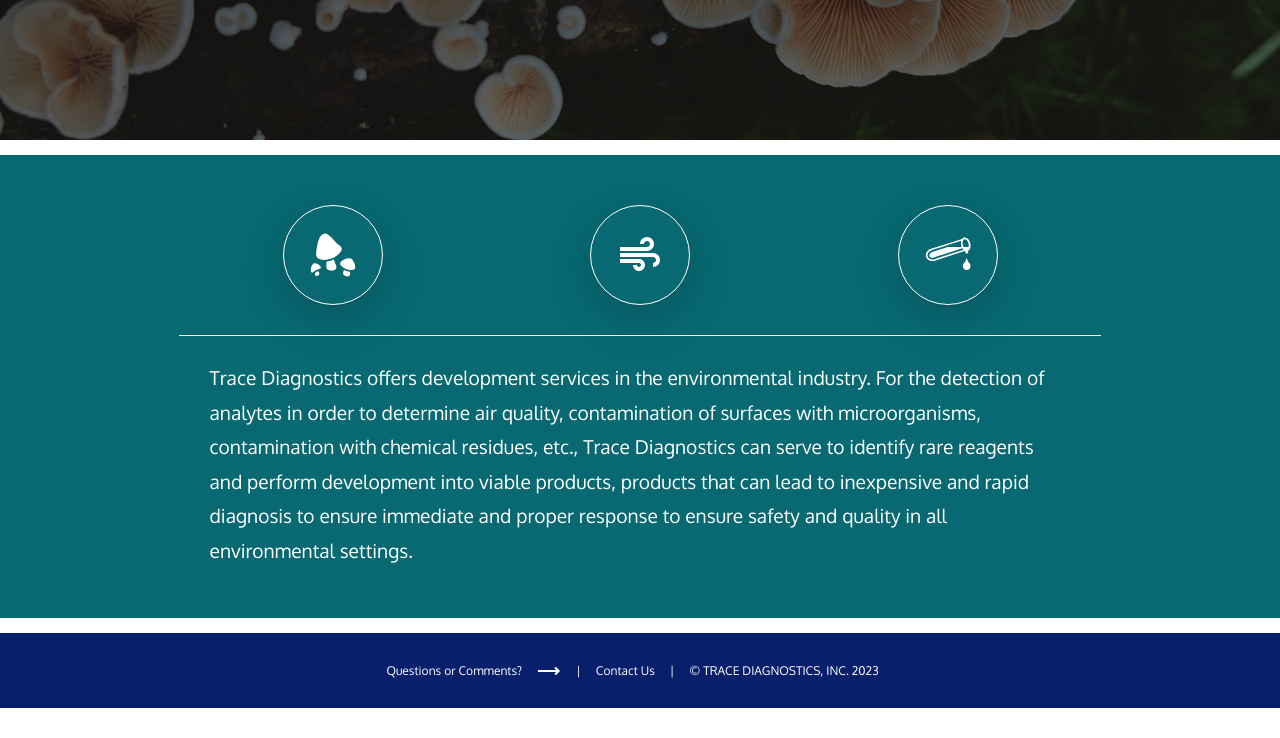
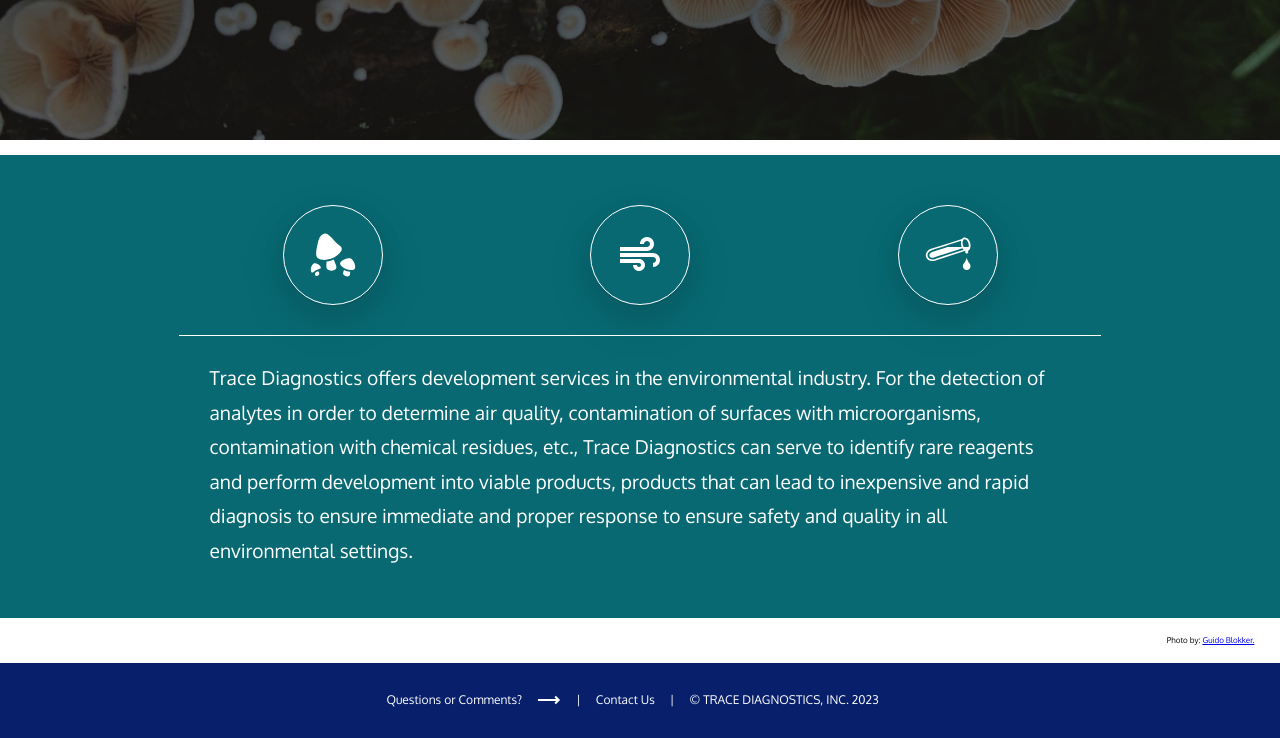
Before and after one commit to gabi-rogers23/trace_diagnostics, a React app: page /environmentalDiagnostics in a window 1280 px wide. Shown: the part 360-1098 px from the top of the page. Before the commit the page ends 1068 px from the top, so only its background shows below. Built offline with nearby package versions, Linux system fonts and the light colour scheme.

Commit message:
photo credit added

```diff
--- a/public/style.css
+++ b/public/style.css
@@ -122,6 +122,13 @@ button:hover {
   background-position: left;
   background-repeat: no-repeat;
   background-size: cover;
+}
+
+.credit {
+  font-size: .5rem;
+  width: 98%;
+  text-align: right;
+  margin: 15px 0 0 0;
 }
 
 .first-color {
--- a/src/components/environmentalDianostics.js
+++ b/src/components/environmentalDianostics.js
@@ -32,8 +32,9 @@ const Environmental = () => {
           settings.
         </div>
         </div>
-
       </div>
+        <div className="credit">Photo by: <a href="https://unsplash.com/@gblokker?utm_source=unsplash&utm_medium=referral&utm_content=creditCopyText"  target="_blank">Guido Blokker.</a>
+        </div>
       <Footer />
     </div>
   );
```
